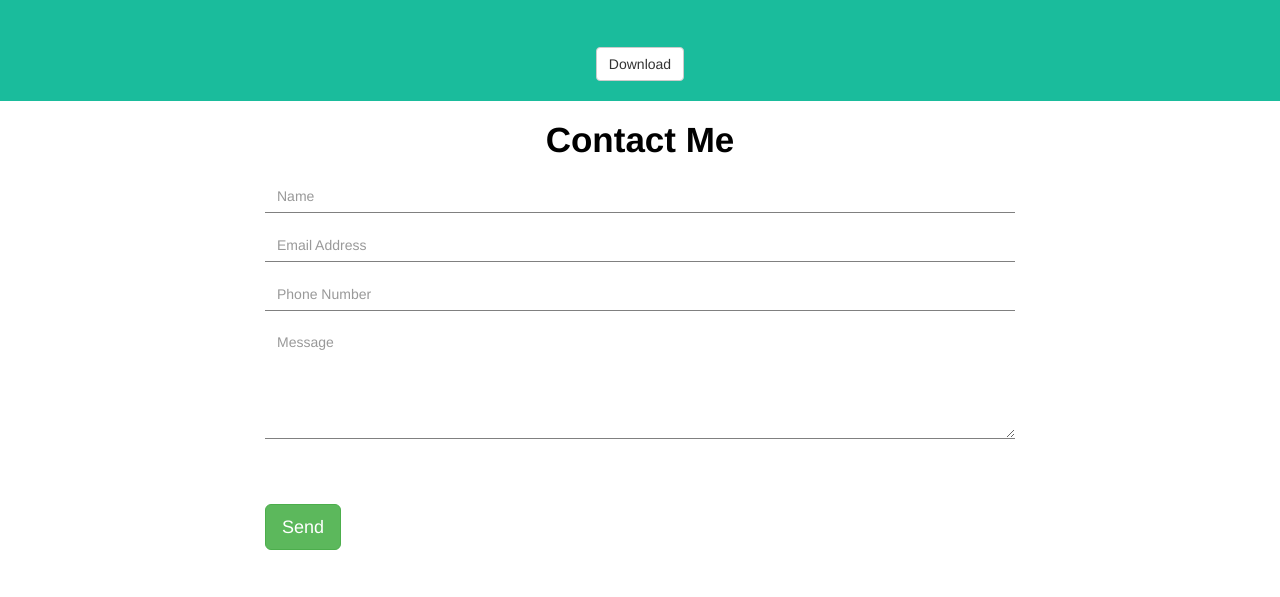
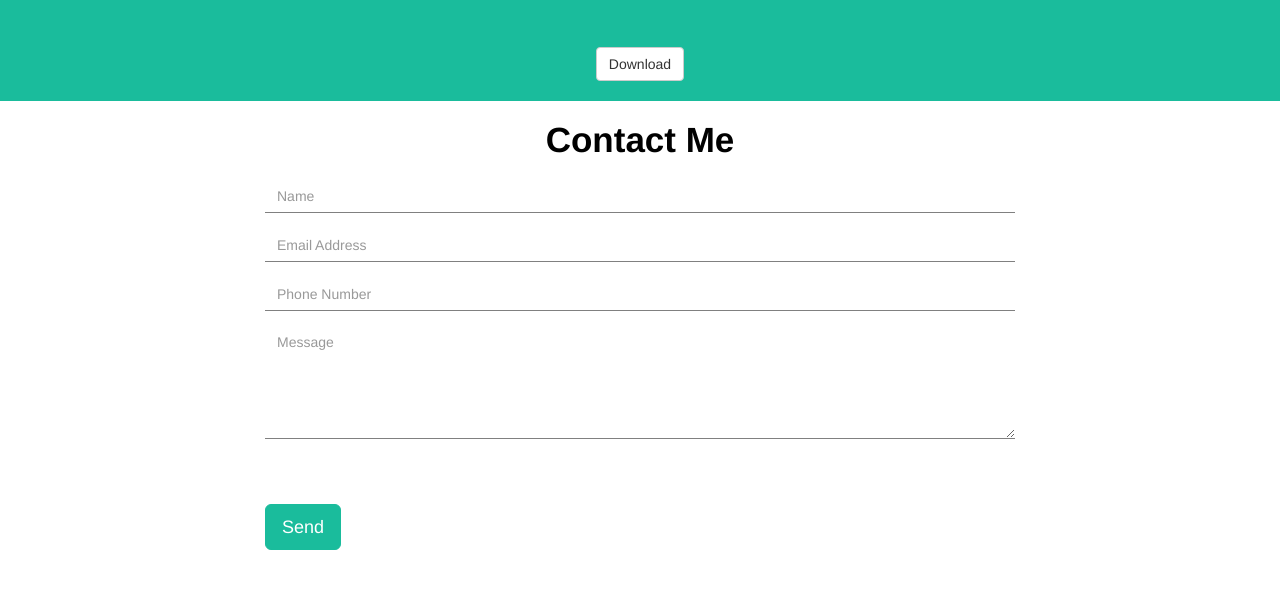
Before and after one commit to AndreaPirre/html-css-bootstrap-freelancer, a plain HTML site: page index.html in a window 1280 px wide. Shown: the part 1485-2082 px from the top of the page. Drawn offline with nearby package versions, Linux system fonts and the light colour scheme.

Commit message:
cambiato colorre bottone form

```diff
--- a/css/style.css
+++ b/css/style.css
@@ -141,3 +141,9 @@ header {
     line-height: 60px;
     color: #fff;
 }
+
+.btn-success {
+    color: #fff;
+    background-color: #1abc9c;
+    border-color: #1abc9c;
+}
```
